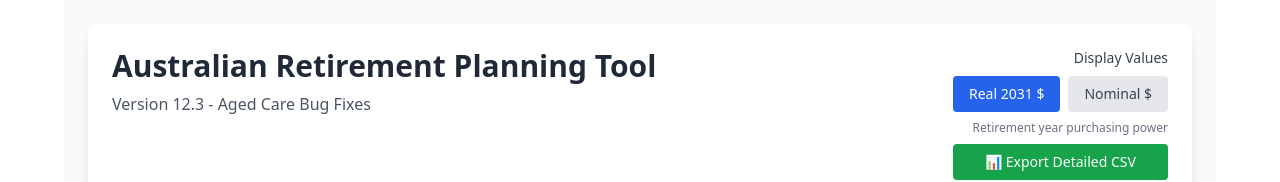
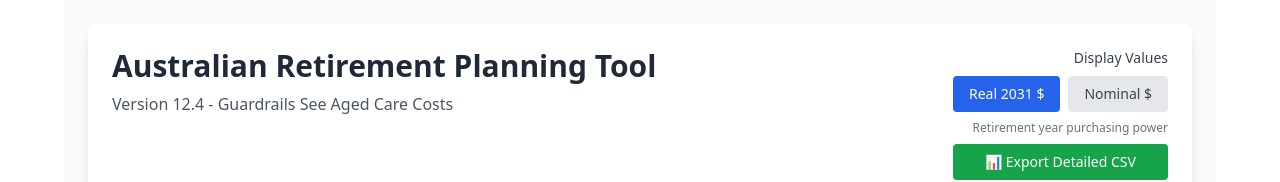
Before and after one commit to popet70/retirement-calculator, a Next.js app: page / in a window 1280 px wide. Shown: the top 182 px of the page. Built offline with nearby package versions, Linux system fonts and the light colour scheme.

Commit message:
Add files via upload

```diff
--- a/app/page.tsx
+++ b/app/page.tsx
@@ -476,13 +476,18 @@ const RetirementCalculator = () => {
         // Compare withdrawal rates in REAL terms
         const realPortfolio = currentPortfolio / Math.pow(1 + cpiRate / 100, year - 1);
 
-        // Calculate total planned spending for this year (base + splurge if applicable)
+        // Calculate total planned spending for this year (base + splurge + aged care if applicable)
         let totalPlannedSpending = currentSpendingBase;
         if (splurgeAmount > 0) {
           const splurgeEndAge = splurgeStartAge + splurgeDuration - 1;
           if (age >= splurgeStartAge && age <= splurgeEndAge) {
             totalPlannedSpending += splurgeAmount;
           }
+        }
+        // Include aged care annual costs in guardrail calculation (in real terms)
+        if (agedCareCosts.annualCost > 0) {
+          const realAgedCareCost = agedCareCosts.annualCost / Math.pow(1 + cpiRate / 100, year - 1);
+          totalPlannedSpending += realAgedCareCost;
         }
 
         const currentWithdrawalRate = totalPlannedSpending / realPortfolio;
@@ -1243,7 +1248,7 @@ const RetirementCalculator = () => {
         <div className="flex justify-between items-start mb-4">
           <div>
             <h1 className="text-3xl font-bold text-gray-800 mb-2">Australian Retirement Planning Tool</h1>
-            <p className="text-gray-600">Version 12.3 - Aged Care Bug Fixes</p>
+            <p className="text-gray-600">Version 12.4 - Guardrails See Aged Care Costs</p>
           </div>
           <div className="text-right">
             <label className="block text-sm font-medium text-gray-700 mb-2">Display Values</label>
@@ -2506,7 +2511,7 @@ const RetirementCalculator = () => {
         )}
 
         <div className="text-center text-sm text-gray-600 mt-6">
-          Australian Retirement Planning Tool v12.3
+          Australian Retirement Planning Tool v12.4
         </div>
       </div>
     </div>
```
